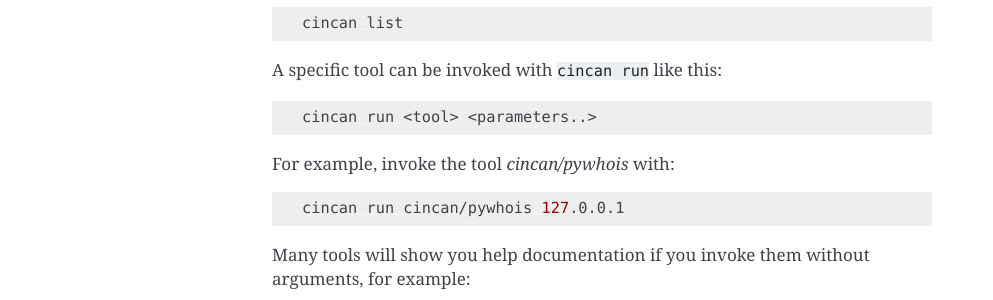
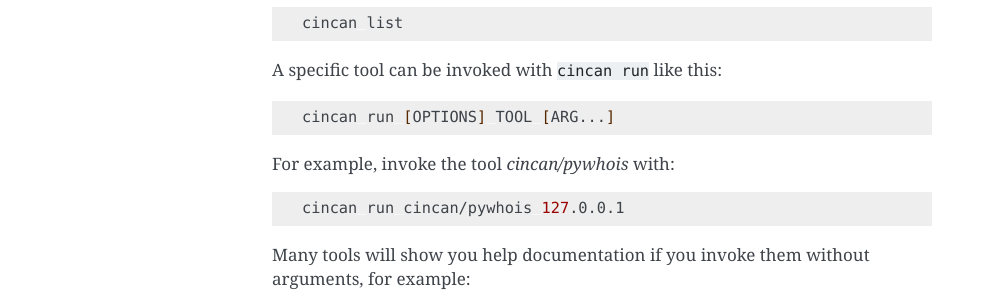
Before and after one commit to cincanproject/cincan-command, a Sphinx documentation site: the page built from docs/index.rst, in a window 1280 px wide. Shown: the part 1265-1565 px from the top of the page, without its empty margins (148-1141 px from the left). Built offline with Sphinx 7.4.7, drawn with Linux system fonts in a browser that asks for light colours.

Commit message:
Updated general form of cincan run subcommand

```diff
--- a/docs/advanced_usage.rst
+++ b/docs/advanced_usage.rst
@@ -17,7 +17,7 @@
 
 .. code-block:: shell
 
-   cincan run <tool> <parameters..>
+   cincan run [OPTIONS] TOOL [ARG...]
 
 For example, invoke the tool *cincan/pywhois* with:
 
--- a/docs/index.rst
+++ b/docs/index.rst
@@ -67,7 +67,7 @@
 
 .. code-block:: shell
 
-   cincan run <tool> <parameters..>
+   cincan run [OPTIONS] TOOL [ARG...]
 
 For example, invoke the tool `cincan/pywhois` with:
 
```
